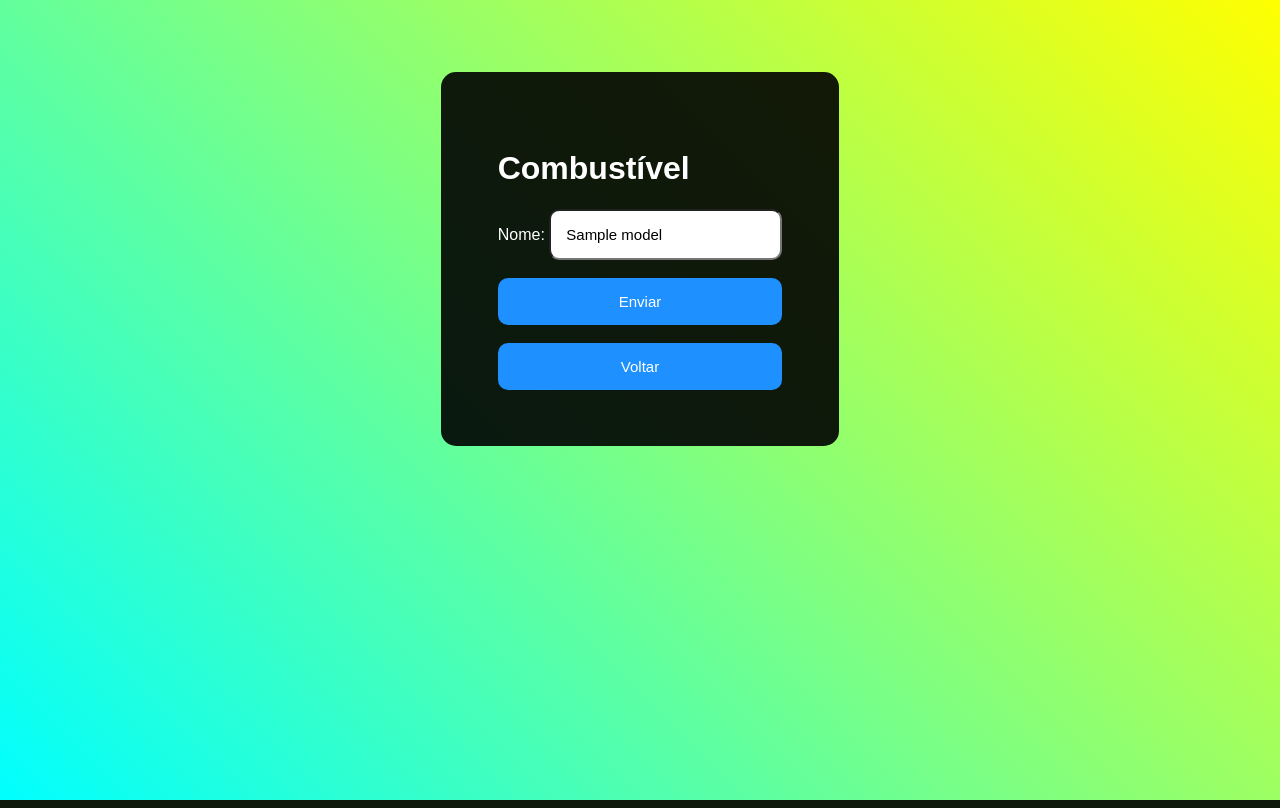
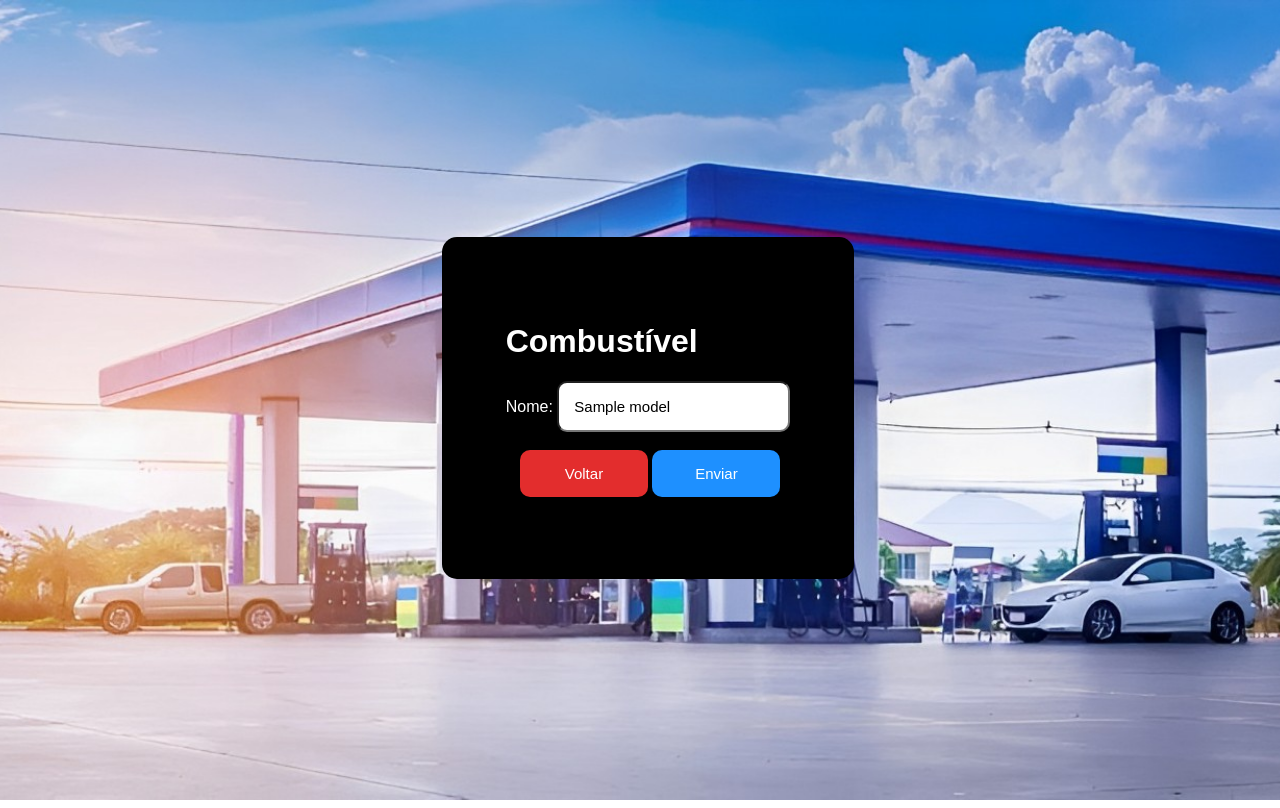
Before and after one commit to Jgabriel0145/CadastroVeiculos, a PHP site: template App/Views/Cadastro/CadCombustivel.php in a window 1280 px wide. Run offline with PHP 8.4, Linux system fonts and the light colour scheme; the template is opened without the code that fills it: most values are stand-ins (such as "Sample title", 1, 10 or a date in 2020).

Commit message:
melhoria no cadVeiculos

```diff
--- a/App/Views/Cadastro/CadCombustivel.php
+++ b/App/Views/Cadastro/CadCombustivel.php
@@ -6,6 +6,15 @@
     <title>Cadastro de Combustíveis</title>
 
     <?php include 'style.php'?>
+    <style>
+        body{
+            background-image: url('/Views/img/posto_gasolina.jpg');
+            background-repeat: no-repeat;
+            background-position: center;
+            background-size: cover;
+        }
+
+    </style>
 </head>
 
 <body>
@@ -17,17 +26,18 @@
             <input type="hidden" value="<?= $model->id ?>" name="id" />
 
             <label for="nome_combustivel">Nome:</label>
-            <input type="text" placeholder="Combustível" name="nome_combustivel" id="nome_combustivel" value="<?= $model->nome ?>"
+            <input type="text" placeholder="Digite seu combustível" name="nome_combustivel" id="nome_combustivel" value="<?= $model->nome ?>"
                 maxlength="255">
             <br><br>
 
+            <button class="voltar" onclick="document.location='/'" >Voltar</button>
+            <button class="enviar" type="submit">Enviar</button>
 
-            <button type="submit">Enviar</button>
 
         </form>
 
         <br>
-        <button onclick="document.location='/'" >Voltar</button>
+
 
 
     </div>
--- a/App/Views/Cadastro/style.php
+++ b/App/Views/Cadastro/style.php
@@ -9,15 +9,16 @@
     body
     {
         font-family: Arial, Helvetica, sans-serif;
-        background-image: linear-gradient(45deg, cyan, yellow);
         display: flex;
         justify-content: center;
-        padding: 5%;
+        align-items: center;
+        width: 100%;
+        height: 100%;
     }
 
     div
     {
-        background-color: rgba(0, 0, 0, 0.9);
+        background-color: rgb(0, 0, 0);
         padding: 5%;
         border-radius: 15px;
         color: #fff;
@@ -38,16 +39,28 @@
         background-color: dodgerblue;
         border: none;
         padding: 15px;
-        width: 100%;
+        width: 45%;
         border-radius: 10px;
         color: white;
         font-size: 15px;
+        display: inline-block;
+    }
+    button .enviar{
+
+    }
+    .voltar{
+        background-color:#e32d2d;
+        margin-left: 5%;
     }
 
     button:hover
     {
         background-color: deepskyblue;
         cursor: pointer;
+
+    }
+    .voltar:hover{
+        background-color:#bd0d0d;
     }
 
 
```
Also changed, not shown: App/Views/img/posto_gasolina.jpg.
